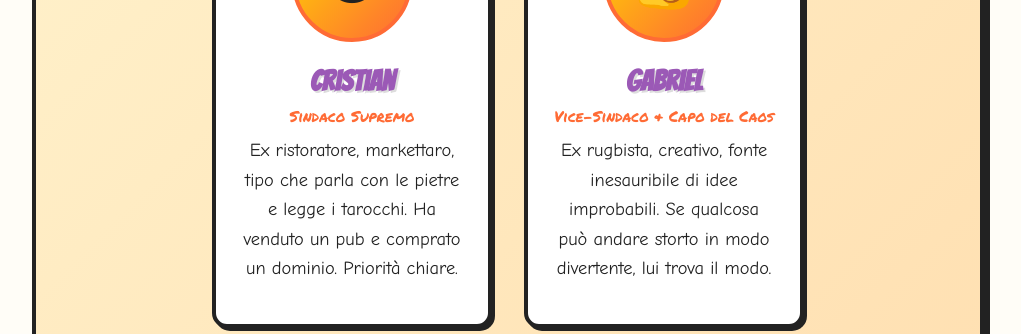
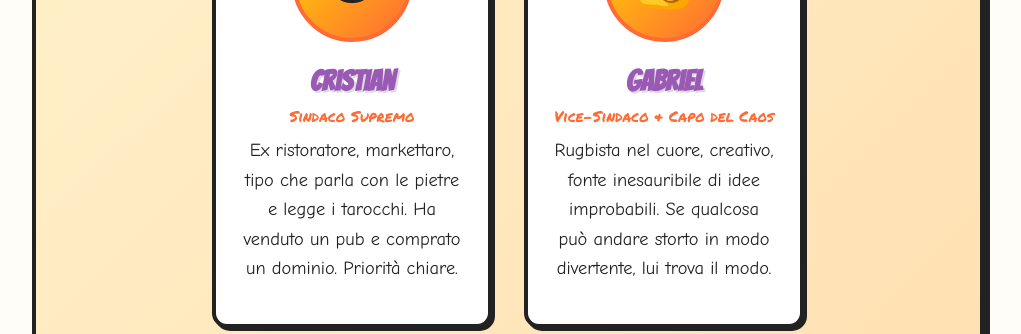
Before and after one commit to CrisBed/bedinburgh, a plain HTML site: page index.html in a window 1280 px wide. Shown: the part 800-1134 px from the top of the page, without its empty margins (132-1153 px from the left). Drawn offline with Linux system fonts and the light colour scheme.

Commit message:
Bio Gabriel: rugbista nel cuore
Co-Authored-By: Claude Opus 5.5 <noreply@anthropic.com>
Claude-Session: https://claude.ai/code/session_01VEi7djd1CXyriadoNKuoUv

```diff
--- a/index.html
+++ b/index.html
@@ -637,7 +637,7 @@
                 <div class="avatar">&#128170;</div>
                 <h3>Gabriel</h3>
                 <div class="ruolo">Vice-Sindaco & Capo del Caos</div>
-                <p>Ex rugbista, creativo, fonte inesauribile di idee improbabili. Se qualcosa può andare storto in modo divertente, lui trova il modo.</p>
+                <p>Rugbista nel cuore, creativo, fonte inesauribile di idee improbabili. Se qualcosa può andare storto in modo divertente, lui trova il modo.</p>
             </div>
         </div>
     </div>
```
